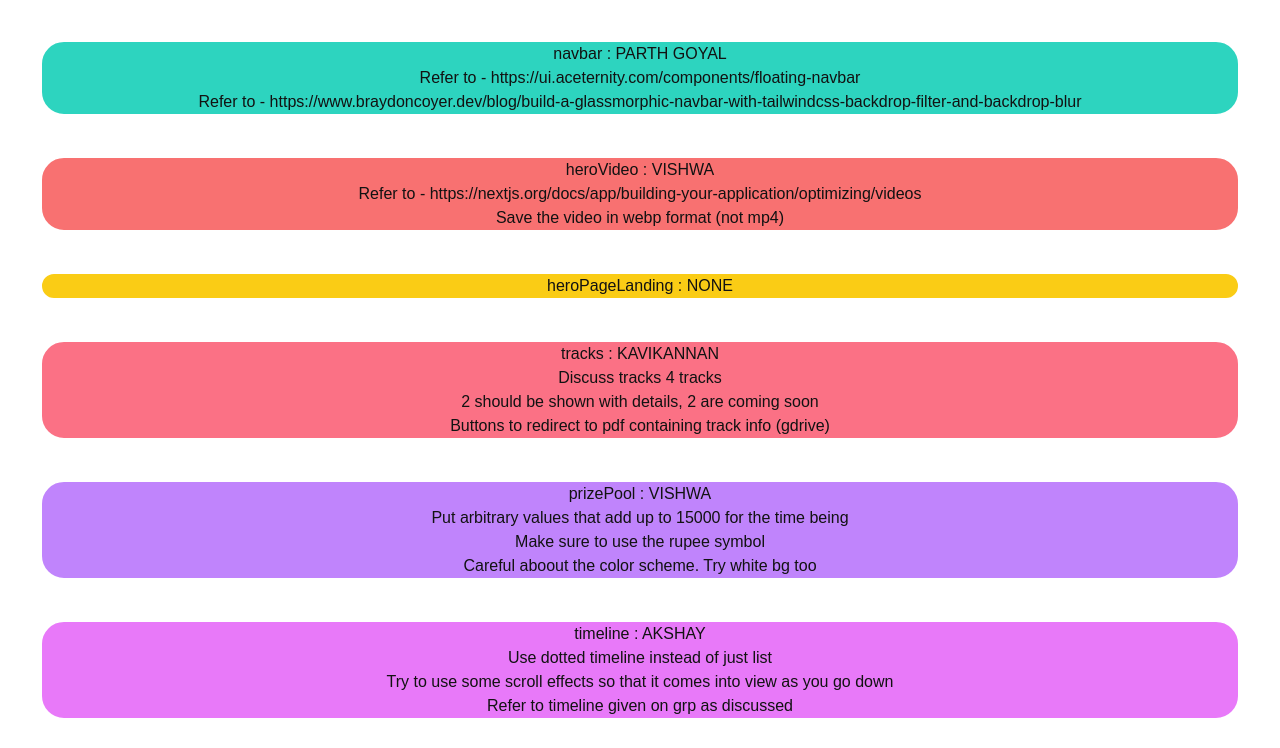
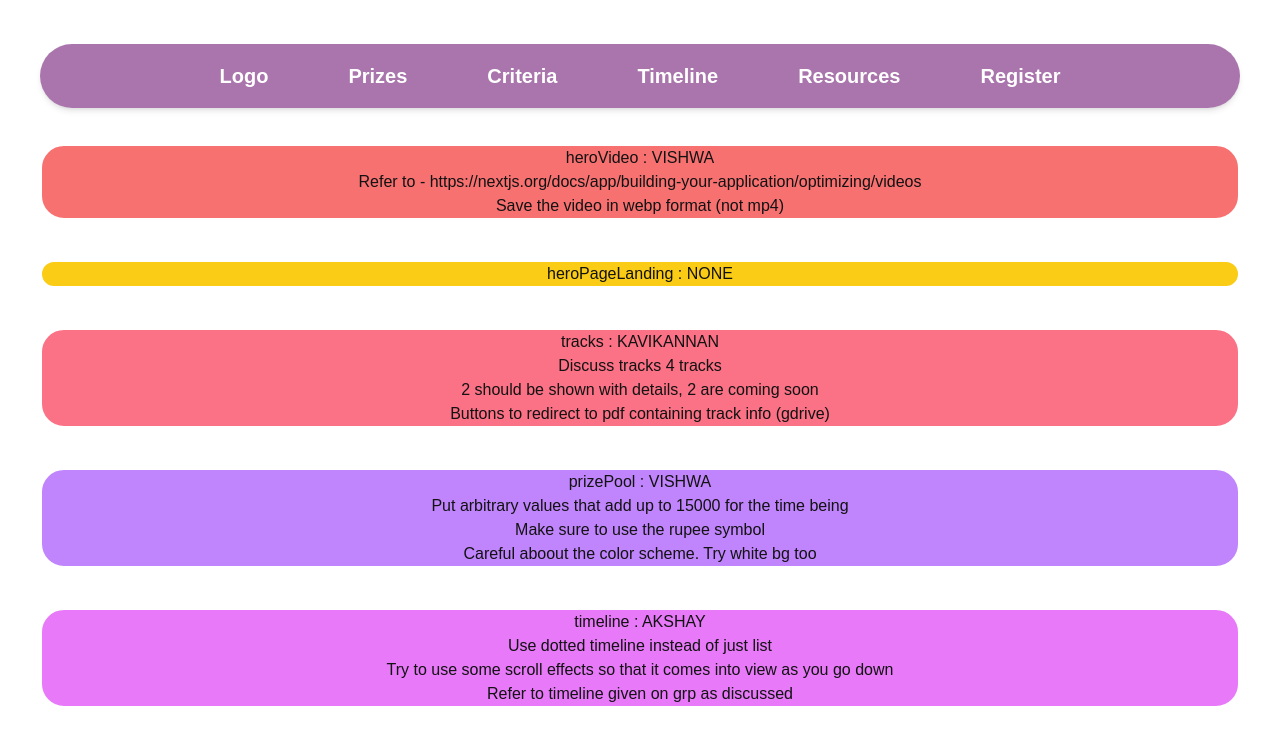
Before and after one commit to TFM-HITESH/genhack-24, a Next.js app: page / in a window 1280 px wide. Shown: the top 748 px of the page. Built offline with nearby package versions, Linux system fonts and the light colour scheme.

Commit message:
feat(NavbarComponent): Add mobile responsiveness

```diff
--- a/src/components/navbar/navbar.tsx
+++ b/src/components/navbar/navbar.tsx
@@ -1,16 +1,36 @@
 import React from 'react';
+import Link from 'next/link';
 
 export default function Navbar() {
     return (
-        <div className="w-full rounded-3xl flex flex-col items-center justify-center bg-teal-400 border-white border-2">
-            navbar : PARTH GOYAL
-            <p>
-                Refer to - https://ui.aceternity.com/components/floating-navbar
-            </p>
-            <p>
-                Refer to -
-                https://www.braydoncoyer.dev/blog/build-a-glassmorphic-navbar-with-tailwindcss-backdrop-filter-and-backdrop-blur
-            </p>
-        </div>
+      <div className="w-full bg-fuchsia-900 shadow-md sticky top-11 rounded-full mx-6 backdrop-filter backdrop-blur-lg bg-opacity-60">
+        <nav id="navbar">
+          <div className="max-w-7xl mx-auto px-4 sm:px-6 lg:px-11">
+            <div className="flex items-center justify-between h-16">
+              <div className="flex-1 flex lg:justify-center lg:space-x-14 xl:space-24">
+                <a href="#" className="text-xl font-bold text-white px-3 py-4">Logo</a>
+                <div className="hidden lg:ml-6 lg:flex lg:space-x-14 xl-space-24">
+                <Link href="/prizepool" className="text-xl font-bold text-white hover:text-gray-700 px-3 py-4">
+                  Prizes
+                </Link>
+                <Link href="/criteria" className="text-xl font-bold text-white hover:text-gray-700 px-3 py-4">
+                  Criteria
+                </Link>
+                <Link href="/timeline" className="text-xl font-bold text-white hover:text-gray-700 px-3 py-4">
+                  Timeline
+                </Link>
+                <Link href="/Resources" className="text-xl font-bold text-white hover:text-gray-700 px-3 py-4">
+                  Resources
+                </Link>
+                <Link href="/register" className="text-xl font-bold text-white hover:text-gray-700 px-3 py-4">
+                  Register
+                </Link>
+                </div>
+
+              </div>
+            </div>
+          </div>
+        </nav>
+      </div>
     );
 }
```
